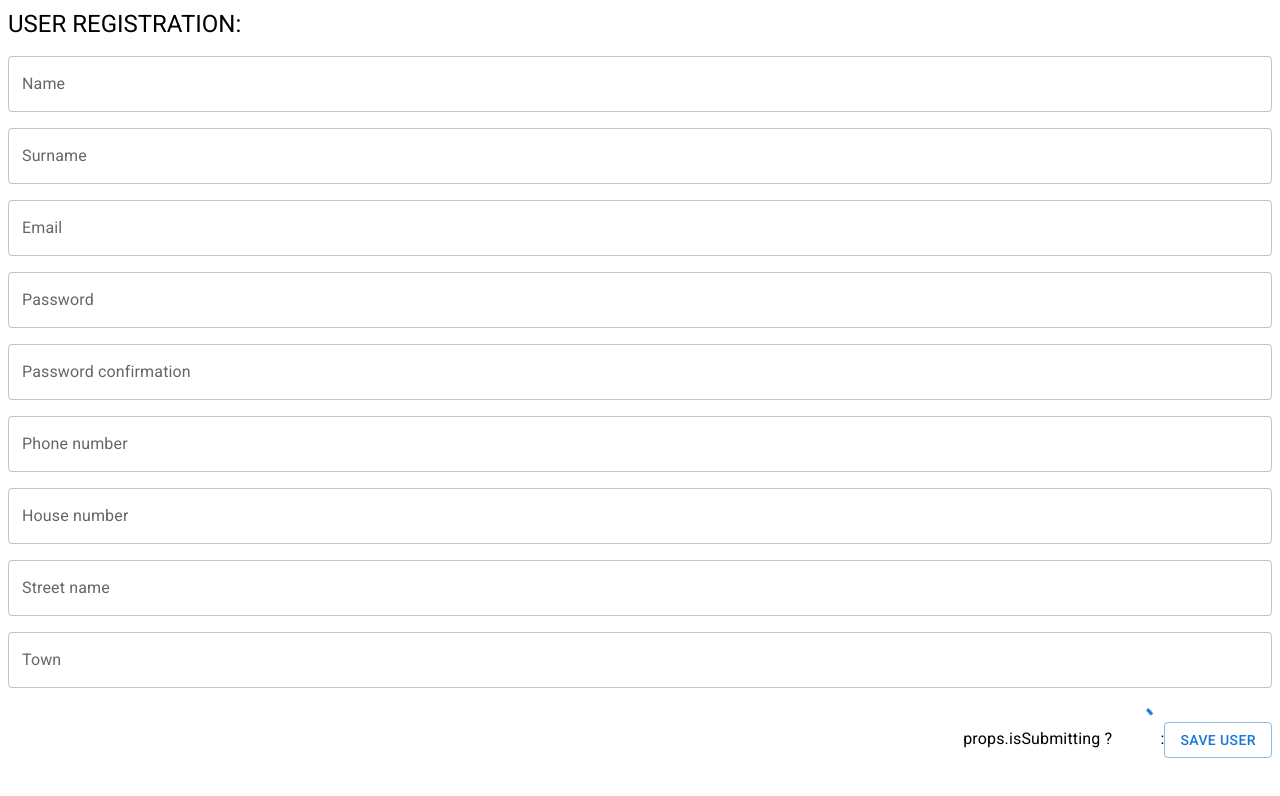
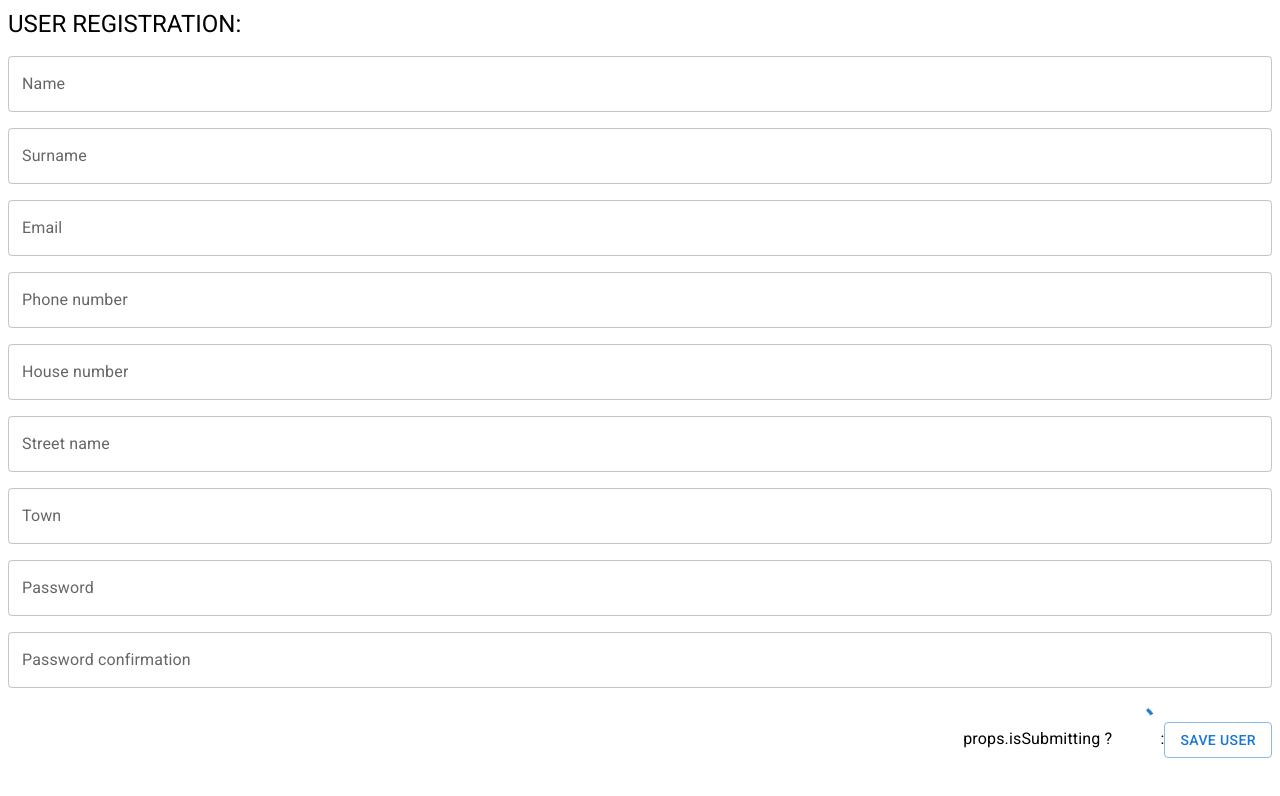
Before and after one commit to TomasBaniulis/GarageBuddies, a React (Create React App) app in the folder garage_budies-ui/: page / in a window 1280 px wide. Shown: the top 796 px of the page. Built offline with nearby package versions, Linux system fonts and the light colour scheme.

Commit message:
ui user form

```diff
--- a/garage_budies-ui/src/Components/forms/User.js
+++ b/garage_budies-ui/src/Components/forms/User.js
@@ -82,14 +82,6 @@ const User = () => (
                                                     name="email"
                                                     label="Email"
                                 ></TextInputComponent>
-                                <TextInputComponent error={props.touched.password && !!props.errors.password}
-                                                    name="password"
-                                                    label="Password"
-                                ></TextInputComponent>
-                                <TextInputComponent error={props.touched.repeatPassword && !!props.errors.repeatPassword}
-                                                    name="repeatPassword"
-                                                    label="Password confirmation"
-                                ></TextInputComponent>
                                 <TextInputComponent error={props.touched.phoneNumber && !!props.errors.phoneNumber}
                                                     name="phoneNumber"
                                                     label="Phone number"
@@ -106,6 +98,16 @@ const User = () => (
                                                     name="town"
                                                     label="Town"
                                 ></TextInputComponent>
+                                <TextInputComponent error={props.touched.password && !!props.errors.password}
+                                                name="password"
+                                                label="Password"
+                                 ></TextInputComponent>
+                                <TextInputComponent error={props.touched.repeatPassword && !!props.errors.repeatPassword}
+                                                name="repeatPassword"
+                                                label="Password confirmation"
+                                 ></TextInputComponent>
+
+
                         </Stack>
                             <Typography sx={{textAlign:'right', mt:2}}>
                                     props.isSubmitting ? <CircularProgress/> :
```
